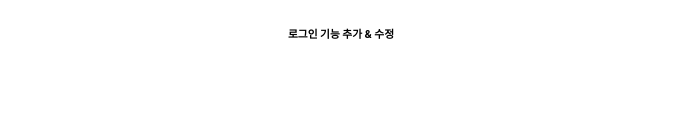
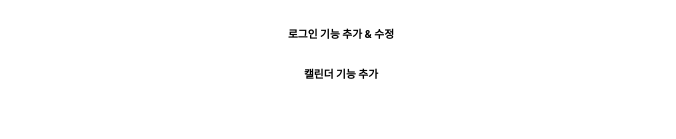
Before and after one commit to Pikadev1771/project-setting-todo-app, a JavaScript app: page / in a window 1280 px wide. Shown: the part 161-300 px from the top of the page, without its empty margins (299-975 px from the left). Built offline with nearby package versions, Linux system fonts and the light colour scheme.

Commit message:
feat: 캘린더 기능 추가

```diff
--- a/src/App.js
+++ b/src/App.js
@@ -7,6 +7,7 @@ function App() {
       <h3>dev 브랜치 생성 & 수정</h3>
       <h3>dev 브랜치 수정 2</h3>
       <h6>로그인 기능 추가 & 수정</h6>
+      <h6>캘린더 기능 추가</h6>
     </div>
   );
 }
```
